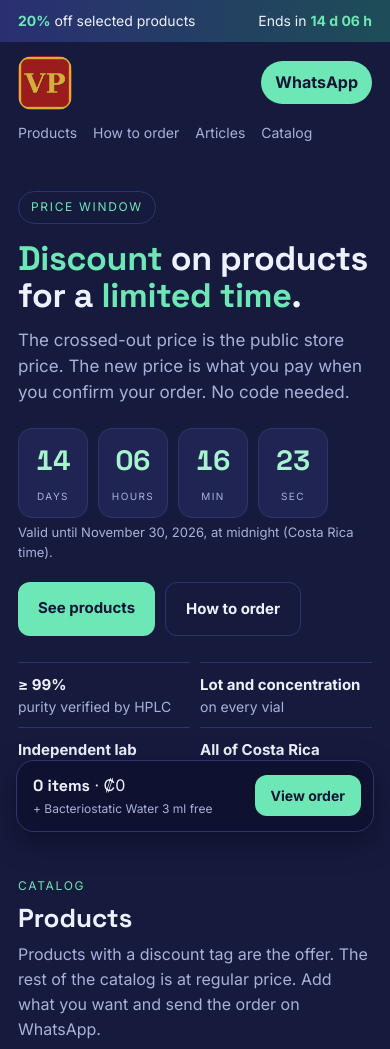
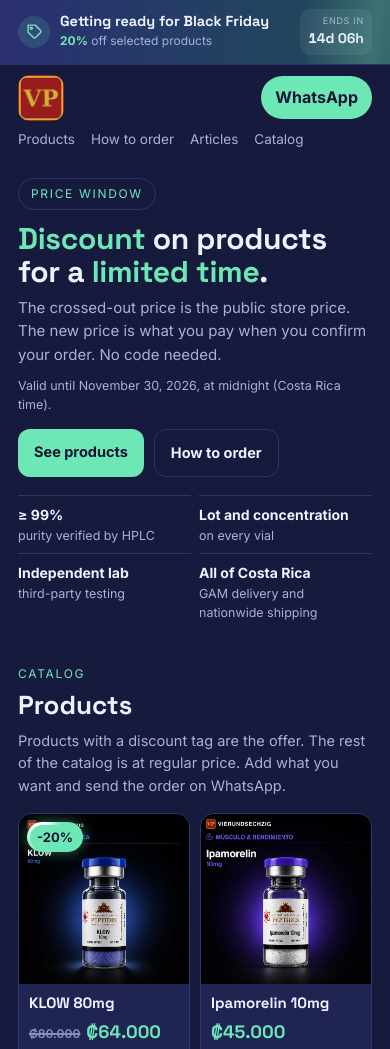
Before and after one commit to jefficloud15-cell/-vierundsechzigpeptides, a plain HTML site: page en/offers.html in a window 390 px wide. Shown: the top 1049 px of the page. Drawn offline with Linux system fonts and the light colour scheme.

Commit message:
Add files via upload

```diff
--- a/en/offers.html
+++ b/en/offers.html
@@ -13,14 +13,25 @@
 <style>
 :root{--bg:#161A3D;--bg2:#1B1F48;--card:#1F2452;--line:#2E356E;--ink:#EEF1FF;--mut:#A9B1DA;--mint:#6EE7B7;--mint2:#A7F3D0;--ink-on:#101535}
 *{box-sizing:border-box}
+[hidden]{display:none!important}
 html{scroll-behavior:smooth}
 body{margin:0;background:var(--bg);color:var(--ink);font-family:Inter,system-ui,-apple-system,sans-serif;line-height:1.55;-webkit-font-smoothing:antialiased}
 a{color:inherit}
 .wrap{max-width:1040px;margin:0 auto;padding:0 18px}
 h1,h2,h3{font-family:'Space Grotesk',system-ui,sans-serif;line-height:1.1;margin:0}
-.bar{background:linear-gradient(90deg,#2A2F72,#1E4D57);color:var(--ink);font-size:14px}
-.bar .wrap{display:flex;justify-content:space-between;align-items:center;gap:10px;padding-top:10px;padding-bottom:10px;flex-wrap:wrap}
-.bar b{color:var(--mint)}
+.bar{display:block;position:relative;overflow:hidden;background:linear-gradient(90deg,#2A2F72,#1E4D57);color:var(--ink);text-decoration:none;border-bottom:1px solid var(--line)}
+.bar::after{content:"";position:absolute;top:0;bottom:0;left:-40%;width:35%;background:linear-gradient(100deg,transparent,rgba(167,243,208,.22),transparent);animation:bar-sweep 3.6s ease-in-out infinite;pointer-events:none}
+@keyframes bar-sweep{0%{left:-40%}60%,100%{left:120%}}
+@media (prefers-reduced-motion:reduce){.bar::after{animation:none;display:none}}
+.bf{display:flex;align-items:center;gap:12px;padding-top:12px;padding-bottom:12px}
+.bf-ico{flex:none;width:40px;height:40px;border-radius:50%;background:rgba(110,231,183,.14);color:var(--mint);display:flex;align-items:center;justify-content:center}
+.bf-txt{flex:1;min-width:0;display:flex;flex-direction:column;gap:2px}
+.bf-txt b{font-family:'Space Grotesk',sans-serif;font-size:16px;line-height:1.2}
+.bf-txt span{font-size:13px;color:var(--mut)}
+.bf-txt span b{font-family:inherit;font-size:inherit;color:var(--mint)}
+.bf-cd{flex:none;text-align:right;background:rgba(255,255,255,.07);border-radius:10px;padding:6px 10px;display:flex;flex-direction:column}
+.bf-cd small{font-size:10px;letter-spacing:.08em;color:var(--mut)}
+.bf-cd b{font-family:'Space Grotesk',sans-serif;font-size:15px;font-variant-numeric:tabular-nums;white-space:nowrap}
 header.top{display:flex;align-items:center;justify-content:space-between;padding:14px 0;gap:12px;flex-wrap:wrap}
 header.top img{width:54px;height:54px;border-radius:14px;display:block}
 header.top .wa{margin-left:auto}
@@ -124,7 +135,28 @@ details p{color:var(--mut);margin:10px 0 0;font-size:15px}
   .btns{flex-direction:column;gap:6px;padding-top:4px}
   .btns .add,.btns .ghost{width:100%;padding:9px 6px;font-size:13px;border-radius:10px}
   .btns .ghost{border:0;color:var(--mut);text-decoration:underline;padding:4px}
-  .hero h1{font-size:34px}
+  .hero h1{font-size:30px;margin:12px 0 8px}
+  .bf{gap:10px;padding-top:9px;padding-bottom:9px}
+  .bf-ico{width:32px;height:32px}
+  .bf-ico svg{width:17px;height:17px}
+  .bf-txt b{font-size:14.5px}
+  .bf-txt span{font-size:12px}
+  .bf-cd{padding:5px 8px}
+  .bf-cd small{font-size:9px}
+  .bf-cd b{font-size:14px}
+  header.top{padding:10px 0;gap:8px 12px}
+  header.top img{width:46px;height:46px;border-radius:12px}
+  nav.menu{font-size:13.5px}
+  .hero{padding:18px 0 14px}
+  .hero p.lead{font-size:15px}
+  .hero .timer{display:none}
+  .until{margin:10px 0 14px;font-size:12.5px}
+  .cta a{padding:12px 16px;font-size:14.5px}
+  .trust{margin-top:18px;gap:8px;font-size:12.5px}
+  .trust div{padding-top:8px}
+  .trust b{font-size:14px}
+  #productos{padding-top:28px}
+  #productos .sec-p{font-size:14.5px;margin-bottom:16px}
 }
 
 /* Carrito */
@@ -155,7 +187,13 @@ body.hascart{padding-bottom:110px}
 .green{color:#86EFAC}
 .dnote{color:var(--mut);font-size:13px;margin:6px 0 0}
 .ruo-ck{display:flex;gap:10px;align-items:flex-start;background:rgba(110,231,183,.08);border:1px solid rgba(110,231,183,.3);border-radius:14px;padding:12px;margin:14px 0;font-size:13px;color:var(--ink);cursor:pointer}
-.ruo-ck input{margin-top:3px;accent-color:var(--mint);width:18px;height:18px;flex:none}
+.ruo-ck input,.mk-ck input{margin-top:3px;accent-color:var(--mint);width:18px;height:18px;flex:none}
+.dform{display:grid;gap:10px;margin-top:14px}
+.fld{display:grid;gap:6px;font-size:13px;color:var(--mut)}
+.fld small{color:var(--mut);opacity:.8}
+.fld input{width:100%;background:var(--bg2);border:1px solid var(--line);border-radius:12px;padding:12px 14px;color:var(--ink);font:inherit;font-size:16px}
+.fld input:focus{outline:2px solid var(--mint);outline-offset:1px;border-color:transparent}
+.mk-ck{display:flex;gap:10px;align-items:flex-start;font-size:13px;color:var(--ink);cursor:pointer}
 .big{display:block;text-align:center;padding:15px;border-radius:14px;font-weight:700;text-decoration:none}
 #wa-send.disabled{opacity:.45;pointer-events:none}
 
@@ -163,7 +201,7 @@ body.hascart{padding-bottom:110px}
 </style>
 </head>
 <body>
-<div class="bar"><div class="wrap"><span><b>20%</b> off selected products</span><span>Ends in <b id="bar-t">--</b></span></div></div>
+<a class="bar" href="#productos"><div class="wrap bf"><span class="bf-ico"><svg aria-hidden="true" width="20" height="20" viewBox="0 0 24 24" fill="none" stroke="currentColor" stroke-width="2" stroke-linecap="round" stroke-linejoin="round"><path d="M20.6 13.4 13.4 20.6a2 2 0 0 1-2.8 0L3 13V3h10l7.6 7.6a2 2 0 0 1 0 2.8z"/><circle cx="7.5" cy="7.5" r="1.5"/></svg></span><span class="bf-txt"><b>Getting ready for Black Friday</b><span><b>20%</b> off selected products</span></span><span class="bf-cd"><small>ENDS IN</small><b id="bar-t">--</b></span></div></a>
 
 <div class="wrap">
 <header class="top">
@@ -439,6 +477,11 @@ body.hascart{padding-bottom:110px}
     <div id="d-save-row" hidden><span>Savings on offer</span><b class="green" id="d-save">₡0</b></div>
     <p class="dnote">Shipping is arranged on WhatsApp based on your location. Pay by SINPE Móvil, bank transfer or cash.</p>
   </div>
+  <div class="dform">
+    <label class="fld" for="c-name"><span>Name <small>(optional)</small></span><input id="c-name" type="text" autocomplete="name" maxlength="60" placeholder="So we can identify your order"></label>
+    <label class="mk-ck"><input type="checkbox" id="mkt"><span>I agree to receive promotions via email.</span></label>
+    <label class="fld" id="mail-row" for="c-mail" hidden><span>Email <small>(optional)</small></span><input id="c-mail" type="email" autocomplete="email" maxlength="80" placeholder="you@email.com"></label>
+  </div>
   <label class="ruo-ck"><input type="checkbox" id="ruo"><span>I confirm these products are for <b>exclusive use in laboratory research</b>.</span></label>
   <a id="wa-send" class="solid big disabled" href="https://wa.me/50688789080" target="_blank" rel="noopener" aria-disabled="true">Send order on WhatsApp</a>
 </aside>
@@ -461,7 +504,7 @@ body.hascart{padding-bottom:110px}
     var dd = Math.floor(d/864e5), hh = Math.floor(d%864e5/36e5), mm = Math.floor(d%36e5/6e4), ss = Math.floor(d%6e4/1e3);
     var vals = [dd, String(hh).padStart(2,"0"), String(mm).padStart(2,"0"), String(ss).padStart(2,"0")];
     ids.forEach(function(id,i){ var el=document.getElementById(id); if(el) el.textContent = vals[i]; });
-    var bar=document.getElementById("bar-t"); if(bar) bar.textContent = dd + " d " + String(hh).padStart(2,"0") + " h";
+    var bar=document.getElementById("bar-t"); if(bar) bar.textContent = dd + "d " + String(hh).padStart(2,"0") + "h";
   }
   tick(); setInterval(tick, 1000);
 })();
@@ -489,11 +532,18 @@ body.hascart{padding-bottom:110px}
   function setQty(k, q){ if (q <= 0) delete cart[k]; else cart[k] = q; save(); render(); }
   function updateWA(){
     var a = $("wa-send");
-    var lines = ["Hi, I'd like to place this order:"];
-    items().forEach(function(k){ lines.push("- " + D[k].name + " x" + cart[k] + ": " + fmt(D[k].final * cart[k])); });
-    if (items().length) lines.push("- " + BAC_NAME + " x1: free");
-    lines.push("Total: " + fmt(total()));
-    lines.push("I confirm these are for laboratory research use only.");
+    var lines = ["🛒 *NEW ORDER — Vierundsechzig Peptides*", "_Price window_", "", "*Products:*"];
+    items().forEach(function(k){
+      var d = D[k], q = cart[k];
+      lines.push("• " + q + "x " + d.name + (d.pct ? "  (offer -" + d.pct + "%)" : ""));
+      lines.push("   " + fmt(d.final) + " each  =  " + fmt(d.final * q));
+    });
+    if (items().length) lines.push("• 1x " + BAC_NAME + "  →  FREE");
+    lines.push("", "————————————————", "*Items:* " + count());
+    lines.push("*TOTAL:* " + fmt(total()));
+    var nm = $("c-name").value.trim(), ok = $("mkt").checked, ml = ok ? $("c-mail").value.trim() : "";
+    if (nm || ml) { lines.push(""); if (nm) lines.push("*Customer:* " + nm); if (ml) lines.push("*Email:* " + ml); }
+    lines.push("", "*Marketing:* " + (ok ? "✅ Accepts promotions via email" : "❌ Does not accept promotions via email"));
     a.setAttribute("href", WA + encodeURIComponent(lines.join("\n")));
     a.classList.toggle("disabled", !canSend());
     a.setAttribute("aria-disabled", canSend() ? "false" : "true");
@@ -540,6 +590,8 @@ body.hascart{padding-bottom:110px}
     if (send && !canSend()) e.preventDefault();
   });
   $("ruo").addEventListener("change", updateWA);
+  $("mkt").addEventListener("change", function(){ $("mail-row").hidden = !this.checked; updateWA(); });
+  ["c-name", "c-mail"].forEach(function(id){ $(id).addEventListener("input", updateWA); });
   document.addEventListener("keydown", function(e){ if (e.key === "Escape") closeD(); });
   render();
 })();
```
